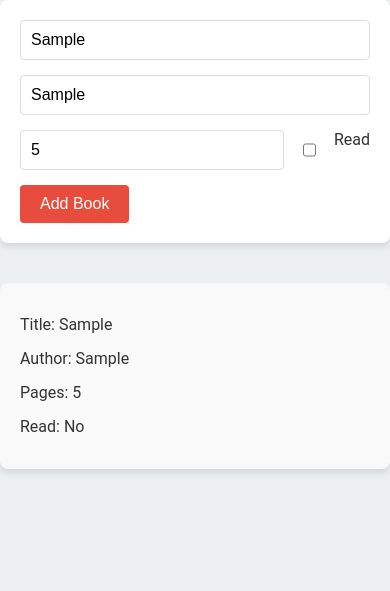
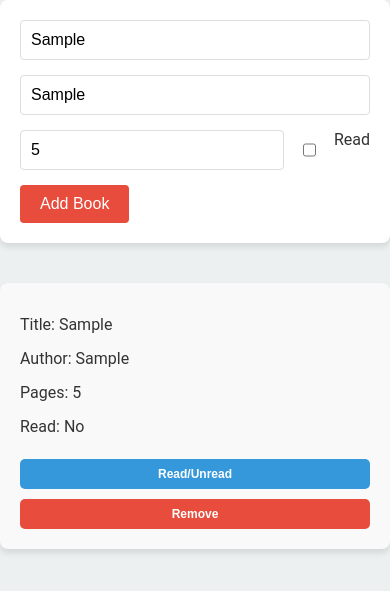
Before and after one commit to Rappykyun/Simple-library-app, a plain HTML site: page index.html in a window 390 px wide. Both pictures are taken after typing "Sample", "Sample", "5" into the empty fields and a click on the button "Add Book". Shown: the part 81-672 px from the top of the page. Drawn offline with Linux system fonts and the light colour scheme.

Commit message:
add read/unread and remove button feature for the books

```diff
--- a/script.js
+++ b/script.js
@@ -11,6 +11,15 @@ function Book(title, author, pages, read) {
     this.author = author;
     this.pages = pages;
     this.read = read;
+
+    this.toggleReadStatus = function() {
+        this.read = !this.read;
+    }
+
+    this.removeFromLibrary = function() {
+        const index = myLibrary.indexOf(this);
+        myLibrary.splice(index, 1);
+    }
 }
 
 function addBookToLibrary() {
@@ -33,9 +42,10 @@ function displayLibrary() {
     const libraryContainer = document.getElementById('library-container');
     libraryContainer.innerHTML = ''; // Clear the container before adding new books
 
-    myLibrary.forEach(book => {
+    myLibrary.forEach((book, index) => {
         const bookCard = document.createElement('div');
         bookCard.classList.add('book-card');
+        bookCard.setAttribute('data-index', index);
 
         const titleElement = document.createElement('p');
         titleElement.textContent = `Title: ${book.title}`;
@@ -53,6 +63,26 @@ function displayLibrary() {
         readElement.textContent = `Read: ${book.read ? 'Yes' : 'No'}`;
         bookCard.appendChild(readElement);
 
+        const toggleButton = document.createElement('button');
+        toggleButton.classList.add('toggle-read-btn');
+        toggleButton.textContent = 'Read/Unread';
+        toggleButton.addEventListener('click', () => {
+            const index = bookCard.getAttribute('data-index');
+            myLibrary[index].toggleReadStatus();
+            displayLibrary();
+        });
+        bookCard.appendChild(toggleButton);
+
+        const removeButton = document.createElement('button');
+        removeButton.classList.add('remove-btn');
+        removeButton.textContent = 'Remove';
+        removeButton.addEventListener('click', () => {
+            const index = bookCard.getAttribute('data-index');
+            myLibrary[index].removeFromLibrary();
+            displayLibrary();
+        });
+        bookCard.appendChild(removeButton);
+
         libraryContainer.appendChild(bookCard);
     });
 }
--- a/styles.css
+++ b/styles.css
@@ -111,6 +111,45 @@ footer {
     margin-top: auto;
 }
 
+.remove-btn,
+.toggle-read-btn {
+    width: 100%;
+    padding: 10px;
+    margin-top: 10px;
+    border: none;
+    border-radius: 5px;
+    font-size: 14px;
+    font-weight: 600;
+    cursor: pointer;
+    transition: background-color 0.3s ease, transform 0.2s ease;
+}
+
+.remove-btn {
+    background-color: #e74c3c;
+    color: white;
+}
+
+.remove-btn:hover {
+    background-color: #c0392b;
+    transform: translateY(-2px);
+}
+
+.toggle-read-btn {
+    background-color: #3498db;
+    color: white;
+}
+
+.toggle-read-btn:hover {
+    background-color: #2980b9;
+    transform: translateY(-2px);
+}
+
+.remove-btn:active,
+.toggle-read-btn:active {
+    transform: translateY(0);
+}
+
+
 @media (max-width: 768px) {
     main {
         padding: 20px;
@@ -119,4 +158,9 @@ footer {
     #library-container {
         grid-template-columns: repeat(auto-fill, minmax(200px, 1fr));
     }
+    .remove-btn,
+    .toggle-read-btn {
+        padding: 8px;
+        font-size: 12px;
+    }
 }
```
Also changed, not shown: index.html (line endings or trailing spaces).
